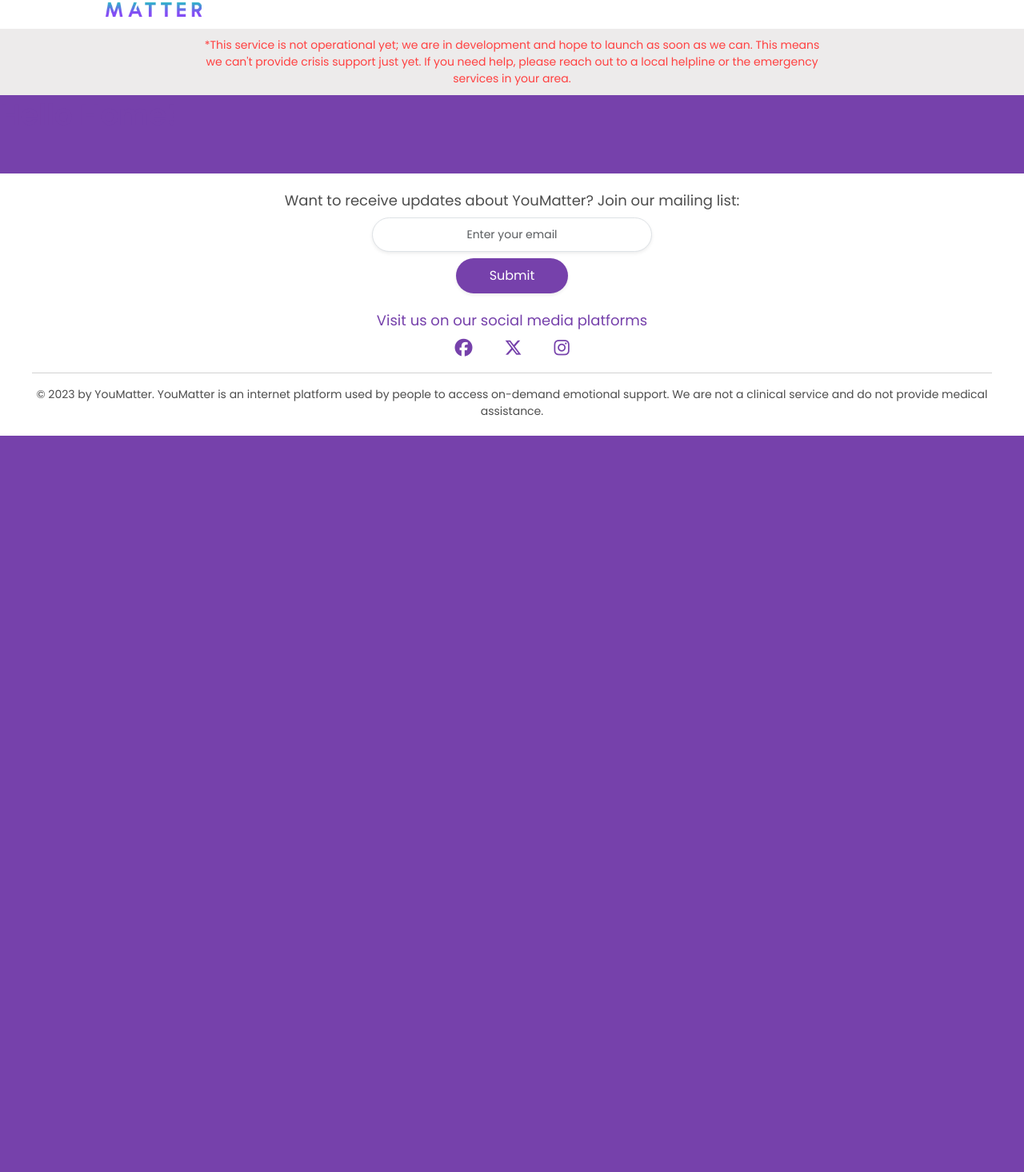
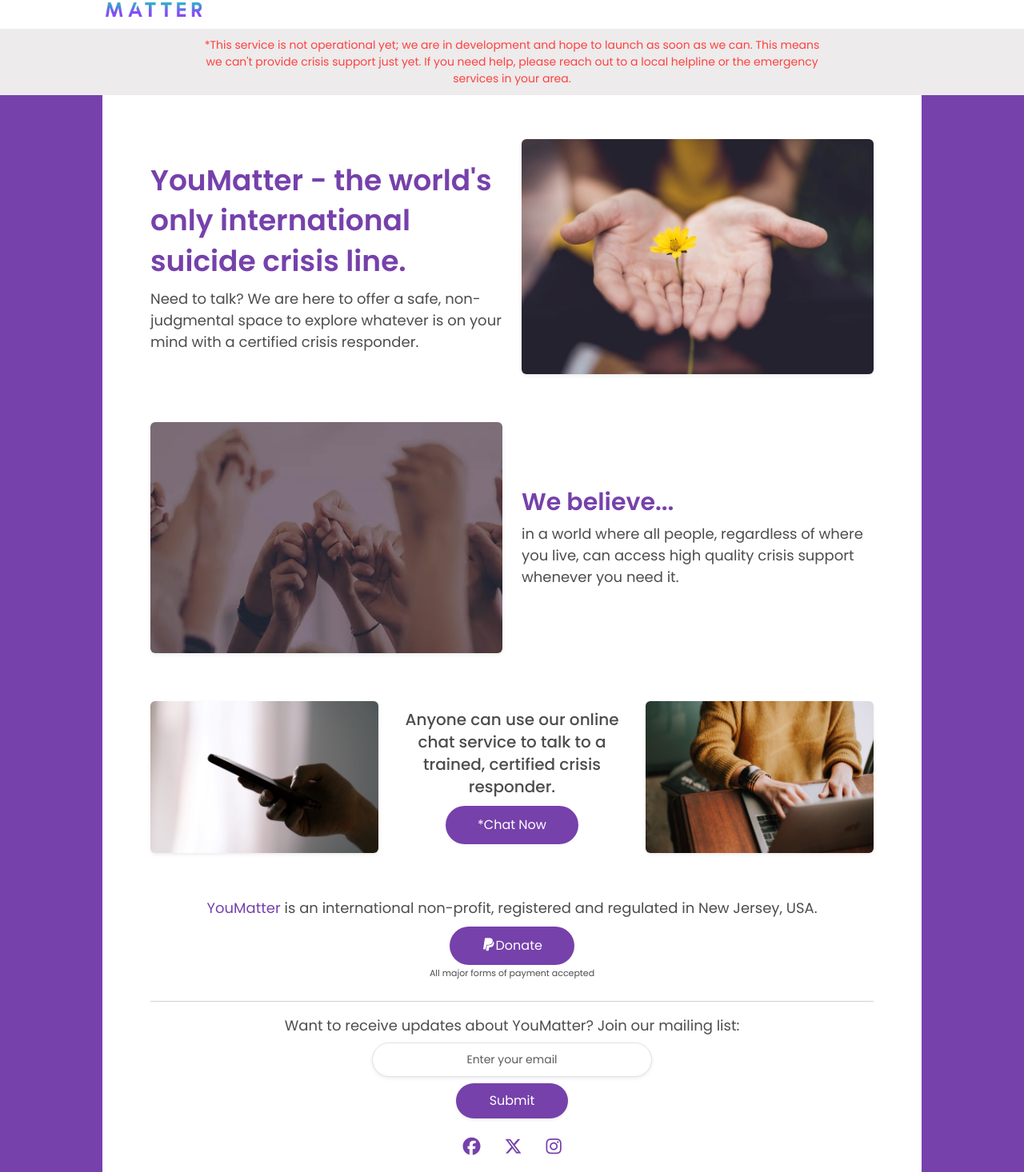
Before and after one commit to ItsmeJessMarie/you-matter-chat-react, a React (Create React App) app: page /index in a window 1280 px wide. Shown: the part 64-1530 px from the top of the page at 80% size. Before the commit the page ends 800 px from the top, so only its background shows below. Built offline with nearby package versions, Linux system fonts and the light colour scheme.

Commit message:
Added information and updated style to Homepage.

```diff
--- a/src/App.css
+++ b/src/App.css
@@ -66,14 +66,12 @@
 .first-container,
 .second-container,
 .third-container,
-.fourth-container,
-.footer-container {
+.fourth-container {
   margin: 30px 0;
 }
 
 .footer-container {
-  background: var(--secondary-color);
-  padding: 20px 40px;
+  margin: 15px auto;
 }
 
 .image {
@@ -91,8 +89,8 @@
 }
 
 .donate-email-container {
-  margin: 0;
-  padding: 20px;
+  margin: 0 auto;
+  padding: 10px 20px;
 }
 
 .mailing-form {
@@ -156,19 +154,12 @@
 .apply-btn {
   display: inline;
   margin: 2px auto;
-  padding: 10px 60px;
+  padding: 12px 40px;
 }
 
 .btn-primary:hover {
   background: var(--hover-color);
   color: black;
-}
-
-.social-media {
-  color: var(--branding-color);
-  font-size: 18px;
-  margin: 20px 0 10px 0;
-  text-align: center;
 }
 
 .social-media-icons {
@@ -178,7 +169,7 @@
 .fa-brands {
   color: var(--branding-color);
   font-size: 22px;
-  padding: 0 20px;
+  padding: 0 15px;
 }
 
 .fa-brands:hover {
@@ -303,10 +294,6 @@
     padding: 0 40px;
   }
 
-  .donate-email-container .col-lg-6 {
-    margin: 20px 0;
-  }
-
   .volunteer-requirements,
   .fundraising-information,
   .contact-us-information {
@@ -357,16 +344,8 @@
     padding: 10px 20px 10px 0;
   }
 
-  .footer-container {
-    padding: 20px;
-  }
-
   .email-form {
     width: 260px;
-  }
-
-  .social-media {
-    font-size: 16px;
   }
 
   .copyright {
--- a/src/App.js
+++ b/src/App.js
@@ -14,6 +14,7 @@
   return (
     <Router>
       <Navbar />
+      <div class="content-container">
         <Routes>
           <Route exact path="/index" element={<Home />} />
           <Route path="/about" element={<About />} />
@@ -23,6 +24,7 @@
           <Route path="/contact" element={<Contact />} />
         </Routes>
         <Footer />
+      </div>
     </Router>
   );
 }
--- a/src/components/Footer.js/index.js
+++ b/src/components/Footer.js/index.js
@@ -6,10 +6,10 @@
   return (
     <>
       <div>
-        <div className="footer-container mt-5">
+        <div className="footer-container">
+          <hr />
           <Subscribe />
-          <p className="social-media">Visit us on our social media platforms</p>
-          <div className="social-media-icons">
+          <div className="social-media-icons mt-4">
             <span>
               <a href="">
                 <i className="fa-brands fa-facebook" title="Facebook"></i>
@@ -25,8 +25,7 @@
               </a>
             </span>
           </div>
-          <hr />
-          <p className="copyright">
+          <p className="copyright mt-3">
             © 2023 by YouMatter. YouMatter is an internet platform used by
             people to access on-demand emotional support. We are not a clinical
             service and do not provide medical assistance.
--- a/src/pages/index.js
+++ b/src/pages/index.js
@@ -1,10 +1,109 @@
 import React from "react";
+import flower from "../images/flower.jpg";
+import hands from "../images/hands-support.png";
+import phone from "../images/phone.jpg";
+import computer from "../images/computer.jpg";
 import "../App.css";
 
 function Home() {
   return (
     <div>
-      <h1>Hello Home!</h1>
+      <div className="first-container">
+        <div className="row">
+          <div className="col-lg-6">
+            <h1>
+              YouMatter - the world's only international suicide crisis line.
+            </h1>
+            <p>
+              Need to talk? We are here to offer a safe, non-judgmental space to
+              explore whatever is on your mind with a certified crisis
+              responder.
+            </p>
+          </div>
+          <div className="col-lg-6">
+            <img
+              src={flower}
+              className="flower image img-fluid rounded shadow-sm"
+              alt="Flower"
+              title="Someone holding a flower"
+            />
+          </div>
+        </div>
+      </div>
+      <div className="second-container">
+        <div className="row">
+          <div className="col-lg-6 d-none d-lg-block">
+            <img
+              src={hands}
+              className="hands-support image img-fluid rounded shadow-sm"
+              alt="Hands"
+              title="Group with hands raised"
+            />
+          </div>
+          <div className="col-lg-6">
+            <h2>We believe...</h2>
+            <p>
+              in a world where all people, regardless of where you live, can
+              access high quality crisis support whenever you need it.
+            </p>
+          </div>
+        </div>
+      </div>
+      <div className="third-container">
+        <div className="row">
+          <div className="col-lg-4">
+            <img
+              src={phone}
+              className="phone image img-fluid rounded shadow-sm"
+              alt="Phone"
+              title="Person on a phone"
+            />
+          </div>
+          <div className="col-lg-4 text-center">
+            <h3>
+              Anyone can use our online chat service to talk to a trained,
+              certified crisis responder.
+            </h3>
+            <button
+              className="btn btn-primary chat-btn"
+              title="Chat now button"
+            >
+              *Chat Now
+            </button>
+          </div>
+          <div className="col-lg-4">
+            <img
+              src={computer}
+              className="computer image img-fluid rounded shadow-sm"
+              alt="Computer"
+              title="Person on a computer"
+            />
+          </div>
+        </div>
+      </div>
+      <div className="fourth-container donate-email-container text-center">
+        <p className="mb-2">
+          <a className="homepage-link" href="index.html">
+            YouMatter
+          </a>{" "}
+          is an international non-profit, registered and regulated in New
+          Jersey, USA.
+        </p>
+        <a
+          href="https://www.powr.io/checkout_screen?unique_label=f036cad8_1696581325"
+          target="_blank"
+          className="donation-link"
+        >
+          <button
+            className="btn btn-primary donation-btn"
+            title="Donation button"
+          >
+            <i className="fa-brands fa-paypal"></i>
+            Donate
+          </button>
+        </a>
+        <p className="credit-cards">All major forms of payment accepted</p>
+      </div>
     </div>
   );
 }
```
Lines whose indentation alone changed are shown as unchanged.
